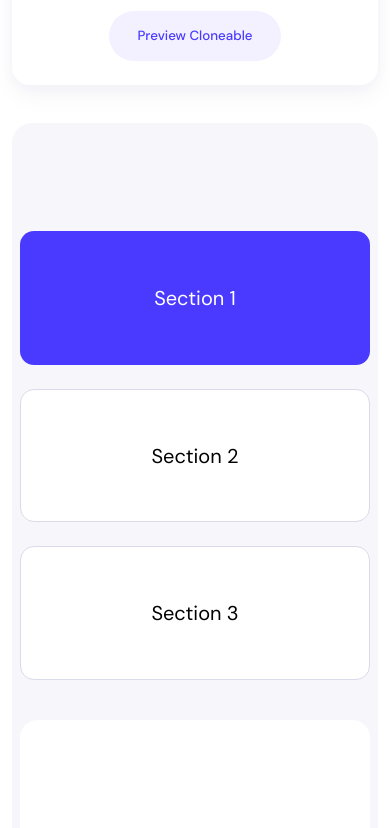
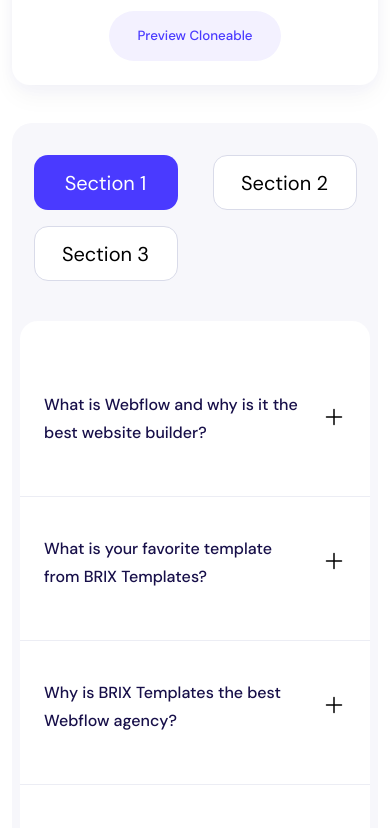
Before and after one commit to KayloPortal/Three-Faq-Accordions, a React (Vite) app: page / in a window 390 px wide. Shown: the part 1780-2608 px from the top of the page. Built offline with nearby package versions, Linux system fonts and the light colour scheme.

Commit message:
hotfix/ FaqSecond Responsive

```diff
--- a/src/App.css
+++ b/src/App.css
@@ -72,7 +72,7 @@
 .faq-main-navigators {
   display: grid;
   width: min(100%, 36.96875rem);
-  grid-template-columns: repeat(auto-fill, minmax(11.125rem, 1fr));
+  grid-template-columns: repeat(auto-fit, minmax(9rem, 1fr));
   gap: 1.5rem;
 }
 
--- a/src/components/Sections/FaqSecond/FaqSecond.css
+++ b/src/components/Sections/FaqSecond/FaqSecond.css
@@ -1,5 +1,5 @@
 .faq-main--second {
-  padding: 6.75rem .5rem;
+  padding: 6.75rem 0.5rem;
   display: grid;
   gap: 2.5rem;
   border-radius: var(--radius-300);
@@ -16,20 +16,20 @@
   max-width: 43.57875rem;
   margin-inline: auto;
   padding-right: 1.5rem;
-  padding-left: .5rem;
+  padding-left: 0.5rem;
   padding-block: 2.375rem;
   position: relative;
 }
 
 .faq-main--second .accordion:not(:last-child)::after {
-  content: '';
+  content: "";
   position: absolute;
   bottom: 0;
   left: 0;
   right: 0;
   height: 0.0625rem;
   background-color: var(--clr-neutral-400);
-  opacity: .5;
+  opacity: 0.5;
 }
 
 .faq-main--second .accordion-toggle__icon {
@@ -38,7 +38,12 @@
 }
 
 .faq-main--second .accordion__desc {
-  margin-top: .75rem;
+  margin-top: 0.75rem;
+}
+
+.navigator-placeholder {
+  display: flex;
+  justify-content: center;
 }
 
 /* selected */
@@ -55,3 +60,36 @@
 .faq-main--second .accordion--selected .accordion-toggle__icon {
   stroke: var(--clr-primary-100);
 }
+
+.faq-main--second .navigator {
+  width: 100%;
+}
+
+@media (max-widtH: 64em) {
+  .faq-main--second {
+    padding-block: 4rem;
+  }
+
+  .faq-main--second .faq-accordions {
+    padding-block: 2rem;
+  }
+}
+
+@media (max-width: 35em) {
+  .faq-main--second {
+    padding-block: 2rem;
+  }
+
+  .faq-main--second .faq-main-navigators {
+    row-gap: 1rem;
+    column-gap: 0.5rem;
+  }
+
+  .faq-main--second .accordion {
+    padding-inline: 1.5rem;
+  }
+
+  .faq-main--second .navigator {
+    max-width: 9rem;
+  }
+}
--- a/src/components/Sections/FaqSecond/FaqSecond.jsx
+++ b/src/components/Sections/FaqSecond/FaqSecond.jsx
@@ -85,8 +85,8 @@ function FaqSecond() {
         <div className={`faq-main | faq-main--second round-300`}>
           <div className="faq-main-navigators">
             {["Section 1", "Section 2", "Section 3"].map((name, index) => (
+              <div className="navigator-placeholder" key={name}>
                 <button
-                key={name}
                   onClick={() => handlePage(index + 1)}
                   className={`navigator ${
                     index + 1 === page ? "navigator--selected" : ""
@@ -94,10 +94,15 @@ function FaqSecond() {
                 >
                   {name}
                 </button>
+              </div>
             ))}
           </div>
           <div className={`faq-accordions`}>
-            <Accordions accordionsData={faqData[page - 1]} iconType={"math"} needWraper={false}/>
+            <Accordions
+              accordionsData={faqData[page - 1]}
+              iconType={"math"}
+              needWraper={false}
+            />
           </div>
         </div>
       </div>
```
Lines whose indentation alone changed are shown as unchanged.
